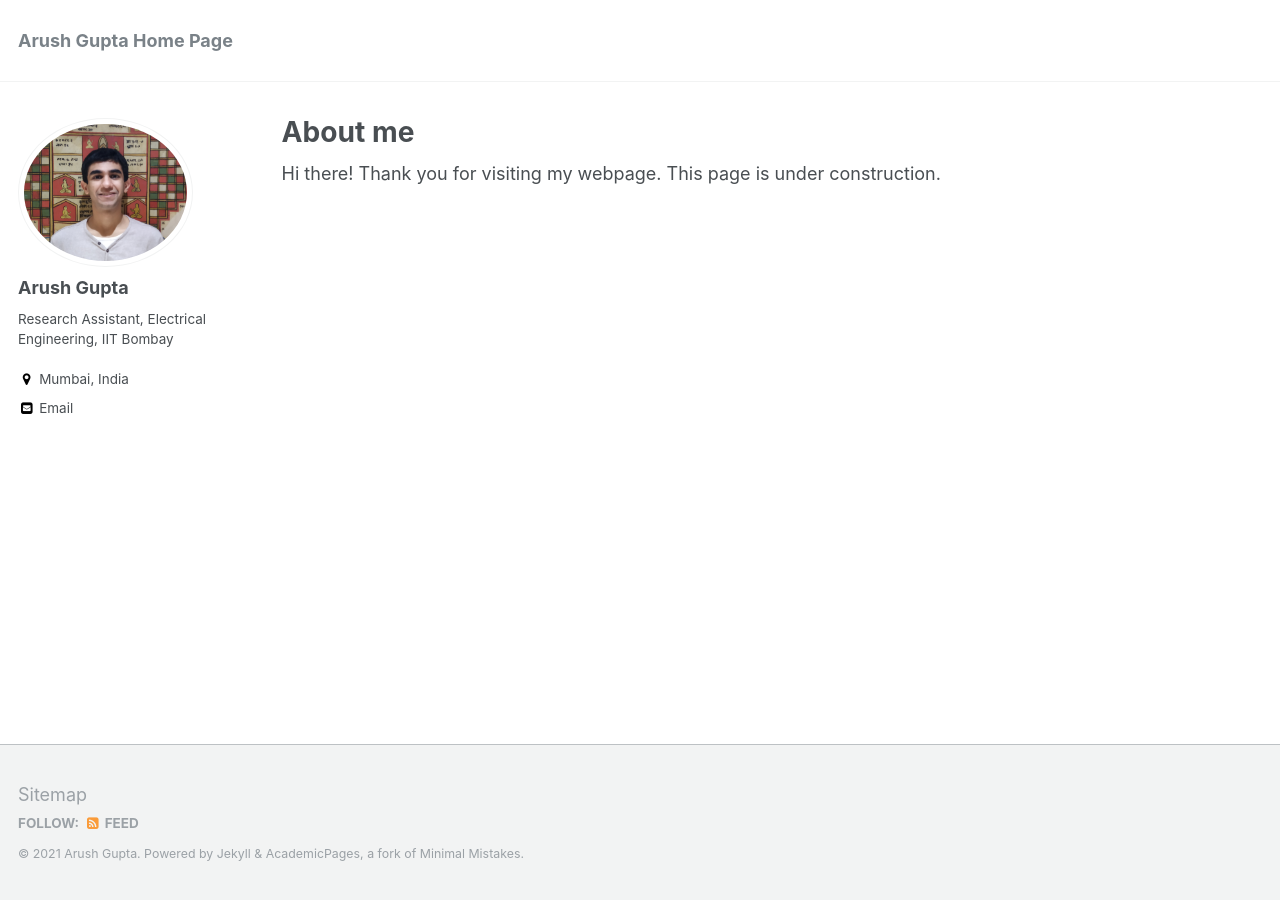
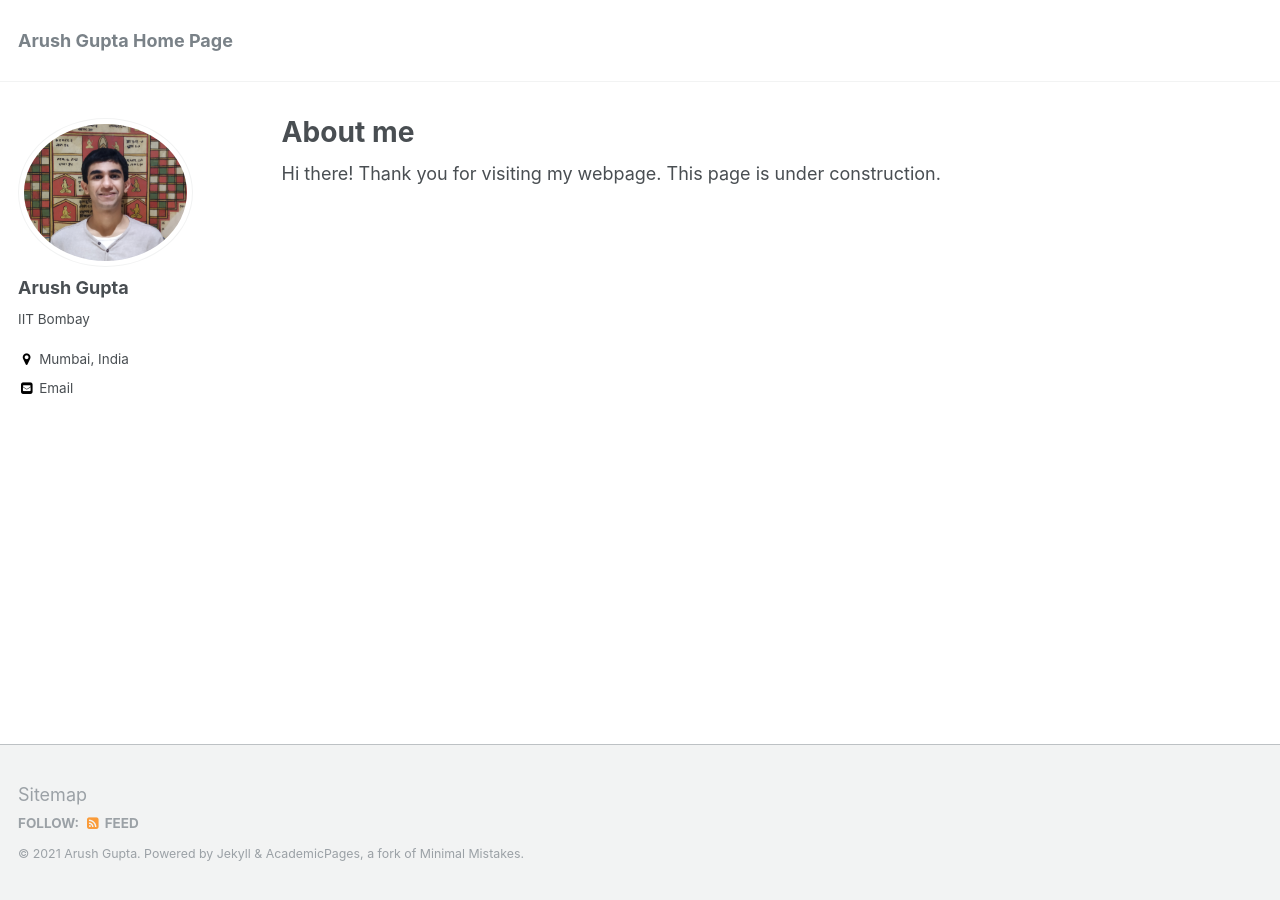
Before and after one commit to arush-gupta/arush-gupta.github.io, a Jekyll site: the page built from _pages/about.md, in a window 1280 px wide. Built offline with Jekyll 4.4.1, drawn with Linux system fonts in a browser that asks for light colours.

Commit message:
Update _config.yml

```diff
--- a/_config.yml
+++ b/_config.yml
@@ -83,11 +83,11 @@
 author:
   name             : "Arush Gupta"
   avatar           : "profile.jpg" ## Image
-  bio              : "Research Assistant, Electrical Engineering, IIT Bombay"
+  bio              : "IIT Bombay"
   location         : "Mumbai, India"
   employer         :
   googlescholar    : #"http://yourfullgooglescholarurl.com"
-  email            : "arushiitb2016[at]gmail.com"
+  email            : "arush_g@iitb.ac.in"
   uri              :
   bitbucket        :
   codepen          :
```
